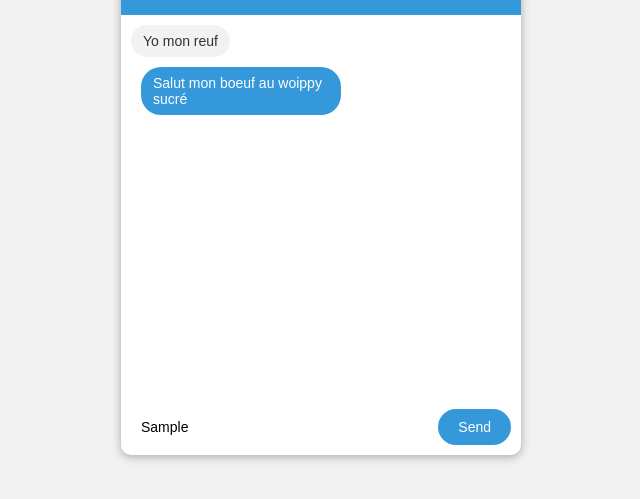
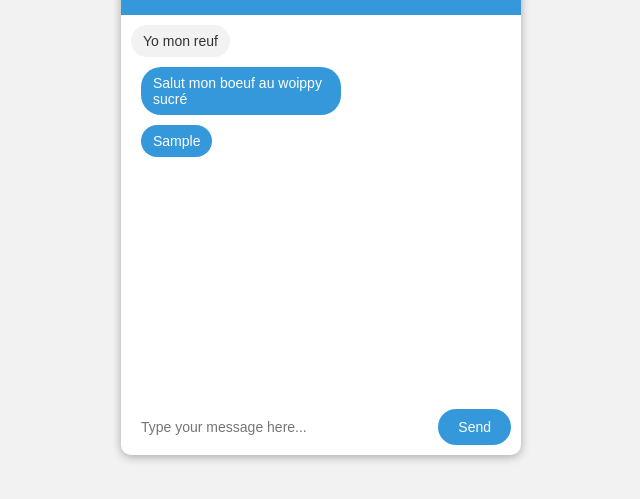
Before and after one commit to HMatheo/Freestyle, a website: page client/HTML/index.html in a window 1280 px wide. Both pictures are taken after typing "Sample" into the empty fields and a click on the button "Send". Shown: the part 195-694 px from the top of the page, without its empty margins (319-959 px from the left). Drawn offline with Linux system fonts and the light colour scheme.

Commit message:
Add the possibility to post a message in front-end.

```diff
--- a/client/HTML/index.html
+++ b/client/HTML/index.html
@@ -11,7 +11,7 @@
                     <h2>Chatty</h2>
                 </div>
                 <div class="chat-body">
-                    <ul class="message-list">
+                    <ul id="message-list" class="message-list">
                         <li class="message received">
                             <span class="message-content">Yo mon reuf</span>
                         </li>
@@ -21,8 +21,8 @@
                     </ul>
                 </div>
                 <div class="chat-footer">
-                    <input type="text" placeholder="Type your message here...">
-                    <button>Send</button>
+                    <input id="input_text" type="text" placeholder="Type your message here...">
+                    <button id="send">Send</button>
                 </div>
             </div>
         </div>
--- a/client/scripts/script.js
+++ b/client/scripts/script.js
@@ -0,0 +1,11 @@
+document.getElementById("send").addEventListener('click', () => {
+    const input = document.getElementById("input_text").value; // on récupère la valeure de l'input
+    document.getElementById("input_text").value = ""; // on réinitialise l'input
+    var li = document.createElement("li");
+    li.className = "message sent";
+    var span = document.createElement("span");
+    span.className = "message-content";
+    span.textContent = input;
+    document.getElementById("message-list").appendChild(li);
+    li.appendChild(span);
+});
```
